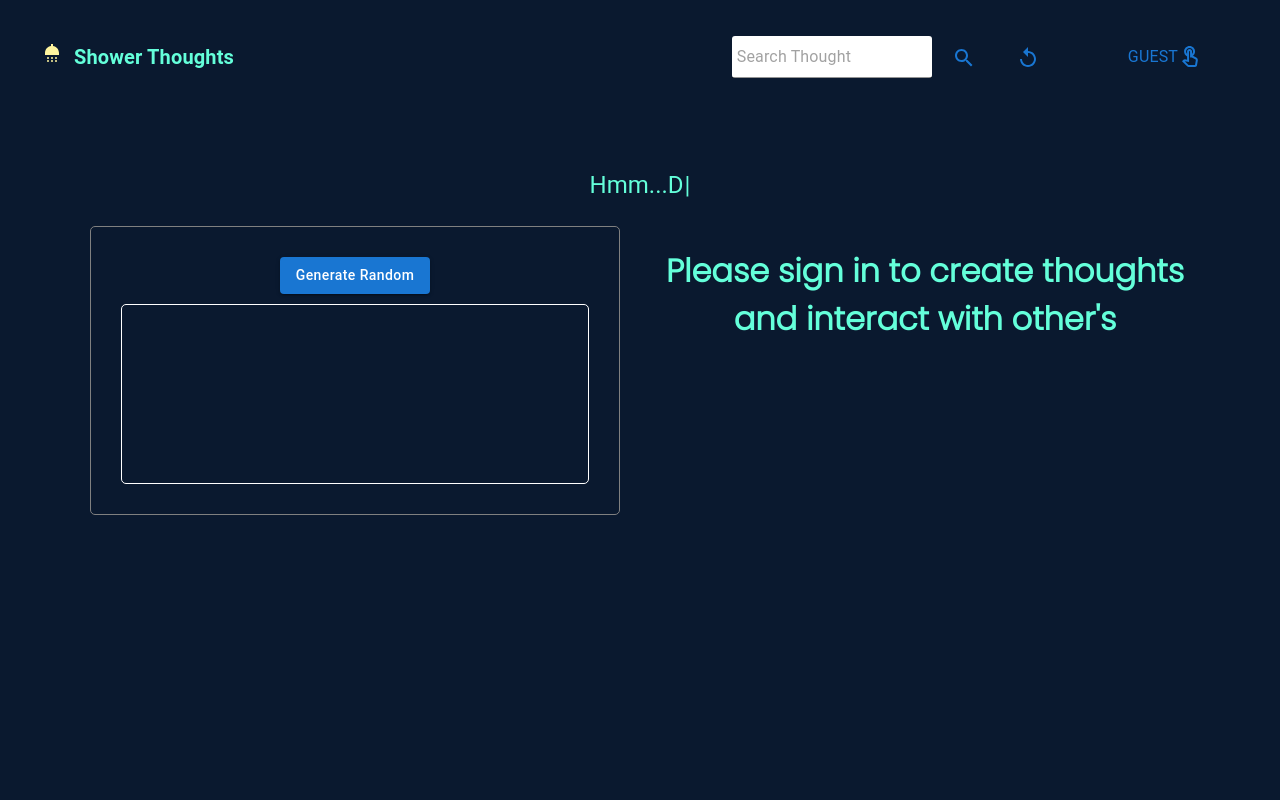
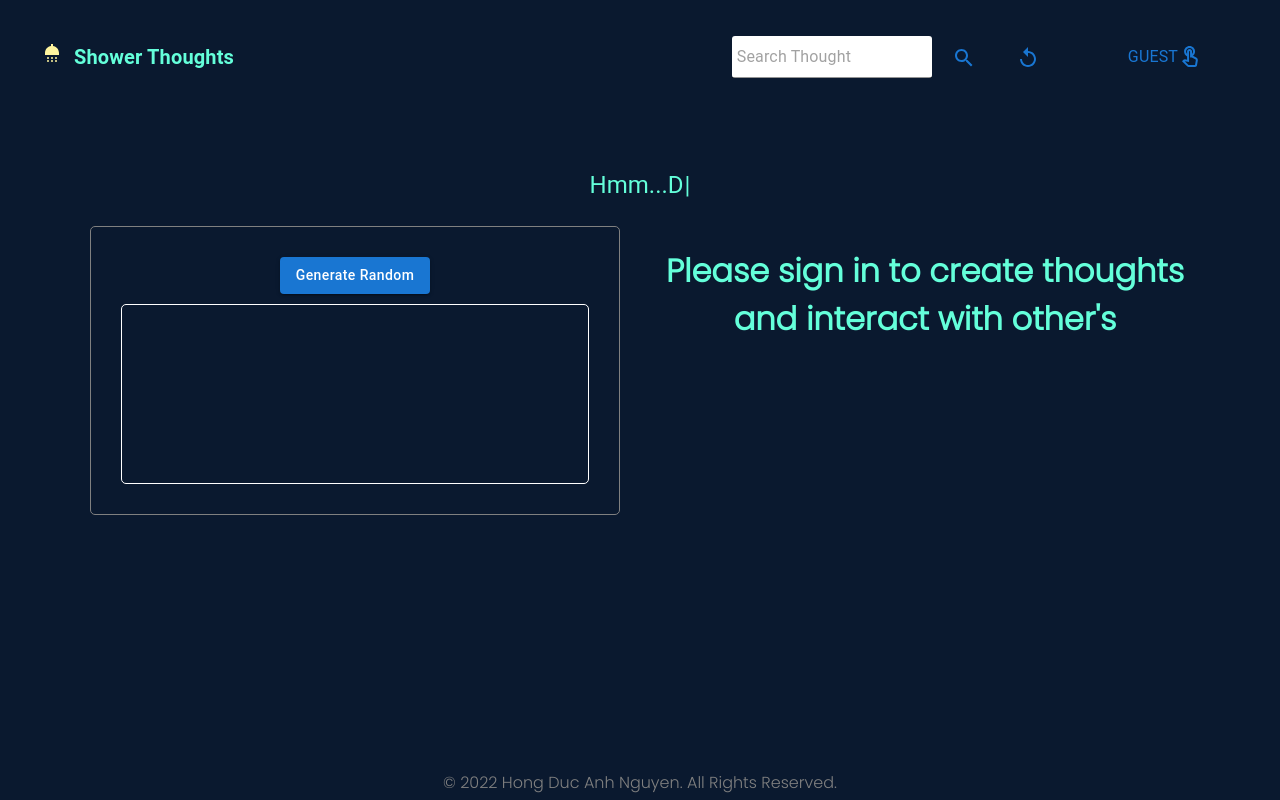
Before and after one commit to HongDucAnhNguyen/Shower-Thoughts-2.0, a React (Create React App) app in the folder client/: page /home in a window 1280 px wide. Built offline with nearby package versions, Linux system fonts and the light colour scheme.

Commit message:
added overlayed footer to app.

```diff
--- a/client/public/index.html
+++ b/client/public/index.html
@@ -24,11 +24,13 @@
       work correctly both with client-side routing and a non-root public URL.
       Learn how to configure a non-root public URL by running `npm run build`.
     -->
+
     <title>Shower Thoughts 2.0</title>
   </head>
   <body>
     <noscript>You need to enable JavaScript to run this app.</noscript>
     <div id="root"></div>
+
     <!--
       This HTML file is a template.
       If you open it directly in the browser, you will see an empty page.
@@ -39,5 +41,7 @@
       To begin the development, run `npm start` or `yarn start`.
       To create a production bundle, use `npm run build` or `yarn build`.
     -->
+    <div id="footer">© 2022 Hong Duc Anh Nguyen. All Rights Reserved.</div>
   </body>
+
 </html>
--- a/client/src/App.js
+++ b/client/src/App.js
@@ -6,6 +6,7 @@ import LandingPage from "./components/LandingPage/LandingPage";
 import Navbar from "./components/NavBar/Navbar";
 import ErrorPage from "./components/ErrorPage/ErrorPage";
 import AboutPage from "./components/AboutPage/AboutPage";
+
 
 const App = () => {
   return (
@@ -21,7 +22,9 @@ const App = () => {
           <Route path="/about" exact element={<AboutPage />} />
           <Route path="/*" element={<ErrorPage />} />
         </Routes>
+
       </BrowserRouter>
+
     </>
   );
 };
--- a/client/src/components/HomePage/HomePage.js
+++ b/client/src/components/HomePage/HomePage.js
@@ -117,6 +117,7 @@ const HomePage = () => {
             )}
           </Grid>
         </Grid>
+
       </Container>
     </Grow>
   );
--- a/client/src/components/NavBar/Navbar.css
+++ b/client/src/components/NavBar/Navbar.css
@@ -4,7 +4,11 @@
 .menu-icon {
   display: none;
 }
-
+@media screen and (max-width: 500px) {
+  .app-name h6{
+    font-size: 17px;
+  }
+}
 @media screen and (max-width: 1242px) {
   .nav-inner ul li {
     display: none;
@@ -14,8 +18,7 @@
   .menu-icon {
     display: block;
   }
- #popup-menu ul {
+  #popup-menu ul {
     background-color: #102546;
   }
-
 }
--- a/client/src/index.css
+++ b/client/src/index.css
@@ -17,8 +17,17 @@ body,
   overflow: auto;
   text-align: center;
   font-family: "Poppins", sans-serif;
+  overflow-y: auto;
 }
-
+#footer {
+  position: fixed;
+  padding: 10px 10px 0px 10px;
+  bottom: 0;
+  width: 100%;
+  /* Height of the footer*/
+  height: 40px;
+  color: grey;
+}
 .pagination-bar ul {
   justify-content: space-around;
 }
--- a/client/src/index.js
+++ b/client/src/index.js
@@ -8,7 +8,6 @@ import reducers from "./reducers/reducer";
 import thunk from "redux-thunk";
 import { applyMiddleware, compose } from "redux";
 // import { BrowserRouter, Routes, Route } from "react-router-dom";
-
 //on the browser this will be a div with id root
 const root = ReactDOM.createRoot(document.getElementById("root"));
 
@@ -19,6 +18,7 @@ root.render(
     <Provider store={store}>
       <App />
     </Provider>
+
   </React.StrictMode>
 );
 /**middleware) Middleware is the suggested
```
Also changed, not shown: 1 other file (tests, documents, lock files or other folders).
